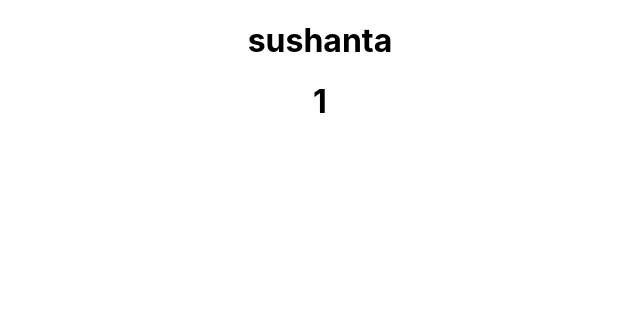
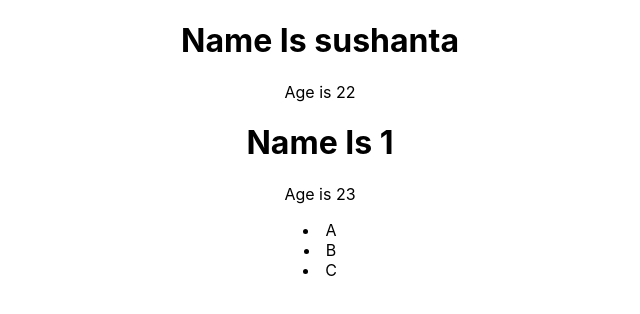
Before and after one commit to sushantagupta007/BasicTS, a React (Create React App) app in the folder my-app/: page / in a window 1280 px wide. Shown: the top 314 px of the page, without its empty margins (320-960 px from the left). Built offline with nearby package versions, Linux system fonts and the light colour scheme.

Commit message:
Array as props and how to declare Array types

```diff
--- a/my-app/src/App.tsx
+++ b/my-app/src/App.tsx
@@ -1,12 +1,15 @@
 import React from "react";
 import "./App.css";
+import ArrayList from "./component/ArrayList";
 import Users from "./component/Users";
 
+const nameList = [{ name: "A" }, { name: "B" }, { name: "C" }];
 function App() {
   return (
     <div className="App">
-      <Users name="sushanta" />
-      <Users name={1} />
+      <Users name="sushanta" age={22} />
+      <Users name={1} age={23} />
+      <ArrayList names={nameList} />
     </div>
   );
 }
--- /dev/null
+++ b/my-app/src/component/ArrayList.tsx
@@ -0,0 +1,19 @@
+import React from "react";
+
+type ArrayProp = {
+  names: {
+    name: string;
+  }[];
+};
+const ArrayList = (props: ArrayProp) => {
+  const { names } = props;
+  return (
+    <div>
+      {names.map((name) => (
+        <li>{name.name}</li>
+      ))}
+    </div>
+  );
+};
+
+export default ArrayList;
--- a/my-app/src/component/Users.tsx
+++ b/my-app/src/component/Users.tsx
@@ -2,11 +2,13 @@ import React from "react";
 
 type UserProps = {
   name: number | string;
+  age?: number;
 };
 const Users = (props: UserProps) => {
   return (
     <div>
-      <h1> {props.name}</h1>
+      <h1> Name Is {props.name}</h1>
+      <p> Age is {props.age}</p>
     </div>
   );
 };
```
